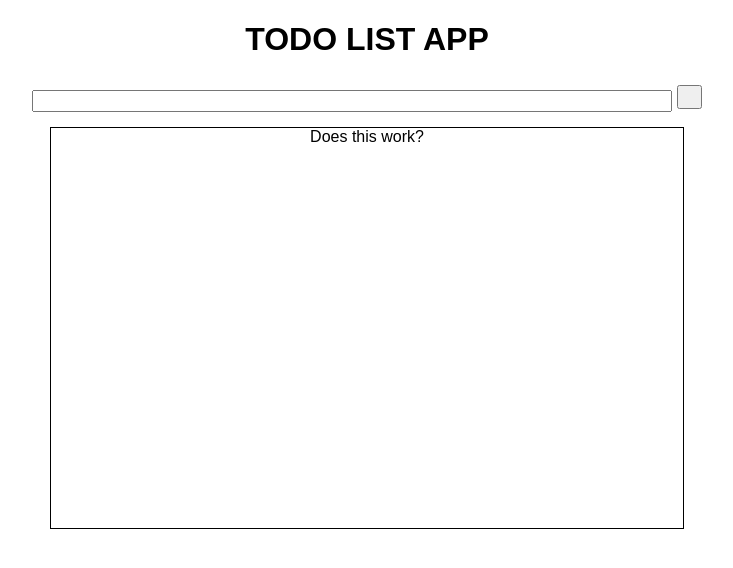
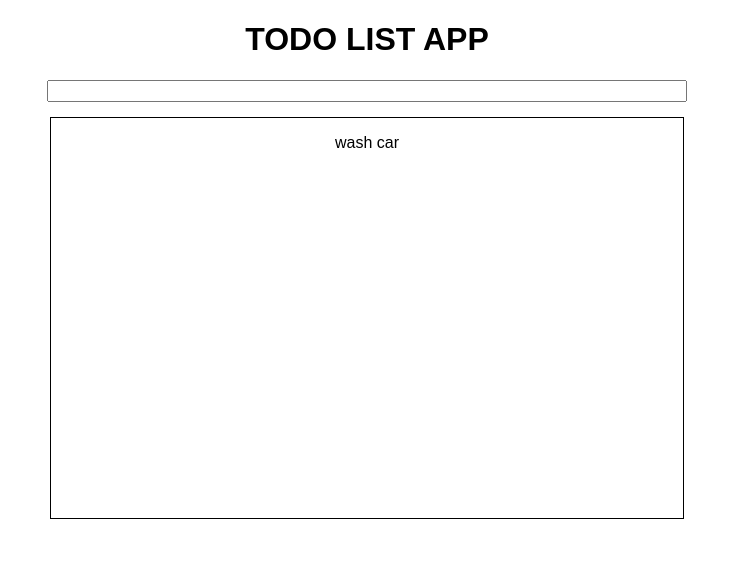
Before and after one commit to NielsLouwes/to-do-list-AND, a React (Create React App) app: page / in a window 1280 px wide. Shown: the top 568 px of the page, without its empty margins (273-1006 px from the left). Built offline with nearby package versions, Linux system fonts and the light colour scheme.

Commit message:
Added todolist mapping with array

```diff
--- a/src/App.js
+++ b/src/App.js
@@ -1,5 +1,6 @@
 import "./styles.css";
 import styled from "styled-components";
+import { useState } from "react";
 
 const Styled = styled.div``;
 
@@ -23,13 +24,25 @@ const Button = styled.button`
   margin-top: 5px;
 `;
 
+const toDoData = [{ id: 1, value: "wash car" }];
+
+// function addTask(name) {
+//   const newTask = { id: "todo" + nanoid(), name: name, completed: false };
+//   setTasks([...tasks, newTask]);
+// }
+
 export default function App() {
+  const [todos, setToDos] = useState(toDoData);
+
   return (
     <Styled className="App">
       <h1>TODO LIST APP</h1>
-      <InputElement />
-      <Button type="submit"></Button>
-      <ToDoList> Does this work?</ToDoList>
+      <InputElement></InputElement>
+      <ToDoList>
+        {todos.map((todo) => (
+          <p> {todo.value} </p>
+        ))}
+      </ToDoList>
     </Styled>
   );
 }
```
